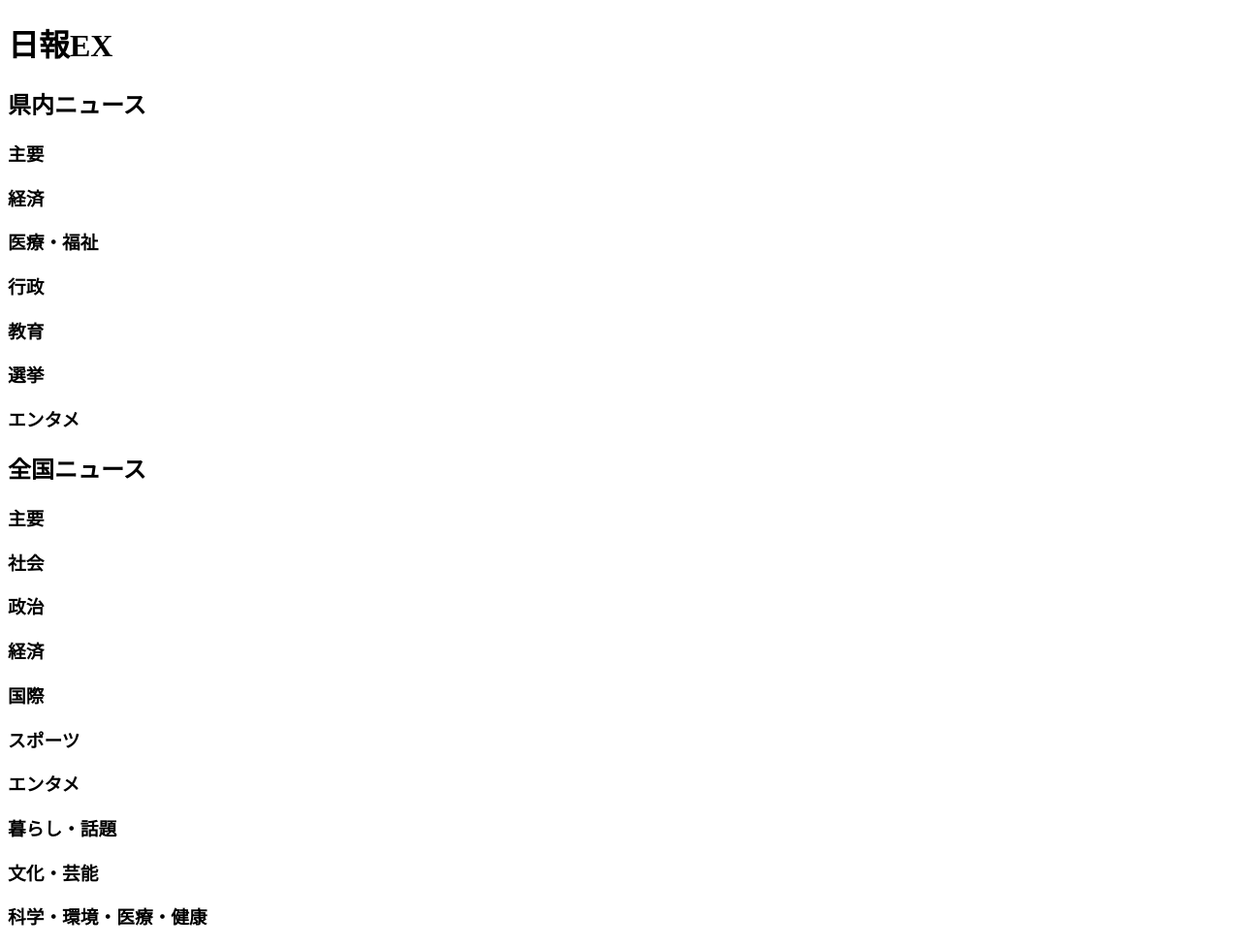
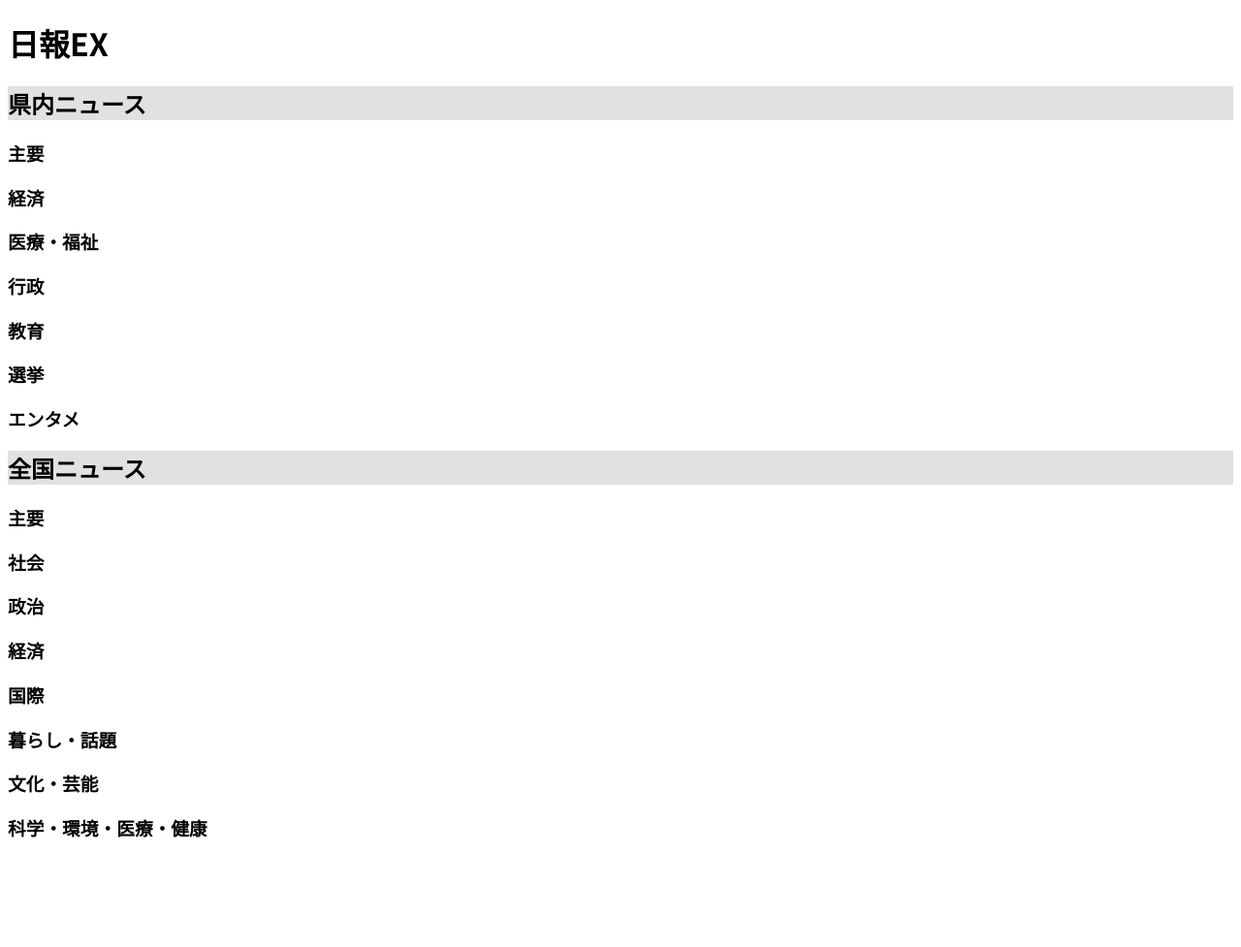
Before and after one commit to haruka1118/NippoEX, a Flask app: page / in a window 1280 px wide. Shown: the whole page at 97% size. After the commit the page ends 864 px from the top, so only its background shows below. Run offline with Flask 3, Linux system fonts and the light colour scheme; data that the repository does not hold is empty.

Commit message:
backupようにコミット

```diff
--- a/app.py
+++ b/app.py
@@ -201,3 +201,7 @@ def index():
 if __name__ == "__main__":
     port = int(os.getenv("PORT", 5000))  # dotenvにportがあればそれ、なければ5000
     app.run(host="0.0.0.0", port=port)  # どこからでもこのプログラムにアクセスできるように
+
+# 定期スケジュールで記事の情報もDBにいれる
+# DBからLPにだす
+# LPは降順(記事の取得日時)
--- a/static/css/styles.css
+++ b/static/css/styles.css
@@ -0,0 +1,9 @@
+@charset "utf-8";
+
+body {
+    font-family: "Noto sans JP", "Helvetica Neue", "Helvetica", "Hiragino Sans", "Hiragino Kaku Gothic ProN", "Arial", "Yu Gothic", "Meiryo", sans-serif;
+}
+
+h2 {
+    background-color: #e1e1e1;
+}
--- a/templates/index.html
+++ b/templates/index.html
@@ -1,9 +1,16 @@
 <!DOCTYPE html>
 <html lang="ja">
+
 <head>
     <meta charset="UTF-8">
+    <meta name="viewport" content="width=device-width, initial-scale=1.0">
+    <link rel="preconnect" href="https://fonts.googleapis.com">
+    <link rel="preconnect" href="https://fonts.gstatic.com" crossorigin>
+    <link href="https://fonts.googleapis.com/css2?family=Noto+Sans+JP:wght@100..900&display=swap" rel="stylesheet">
+    <link rel="stylesheet" href="../static/css/styles.css">
     <title>日報EX</title>
 </head>
+
 <body>
     <h1>日報EX</h1>
     {% for main_category, subcategories in all_articles.items() %}
@@ -14,7 +21,7 @@
         {% for article in articles %}
         <li>
             <h4><a href="{{ article.link }}">{{ article.title }}</a></h4>
-                        <p>{{ article.date }}</p>  <!-- 日付を表示 -->
+            <p>{{ article.date }}</p> <!-- 日付を表示 -->
             <img src="{{ article.image }}" alt="{{ article.title }}">
             <p>{{ article.content }}</p>
         </li>
@@ -23,4 +30,5 @@
     {% endfor %}
     {% endfor %}
 </body>
+
 </html>
--- a/urls.py
+++ b/urls.py
@@ -15,8 +15,8 @@ urls = {
         ("政治", "https://www.iwate-np.co.jp/article/kyodo/category/politics"),
         ("経済", "https://www.iwate-np.co.jp/article/kyodo/category/economics"),
         ("国際", "https://www.iwate-np.co.jp/article/kyodo/category/world"),
-        ("スポーツ", "https://www.iwate-np.co.jp/kyodo/category/sports"),
-        ("エンタメ", "https://www.iwate-np.co.jp/article/oricon"),
+        # ("スポーツ", "https://www.iwate-np.co.jp/kyodo/category/sports"),
+        # ("エンタメ", "https://www.iwate-np.co.jp/article/oricon"),
         ("暮らし・話題", "https://www.iwate-np.co.jp/article/kyodo/category/lifestyle"),
         ("文化・芸能", "https://www.iwate-np.co.jp/article/kyodo/category/cluture"),
         ("科学・環境・医療・健康", "https://www.iwate-np.co.jp/article/kyodo/category/science"),
```
Also changed, not shown: articles.db. Lines whose indentation alone changed are shown as unchanged.
